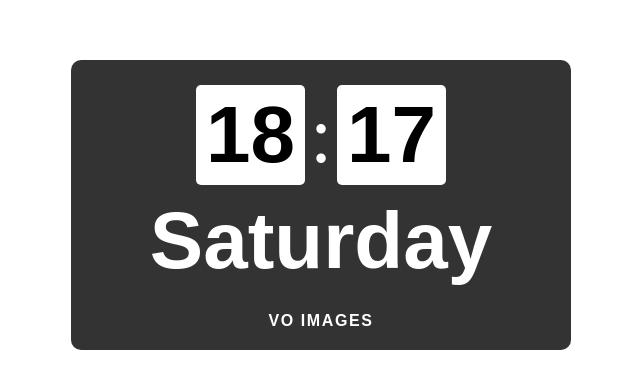
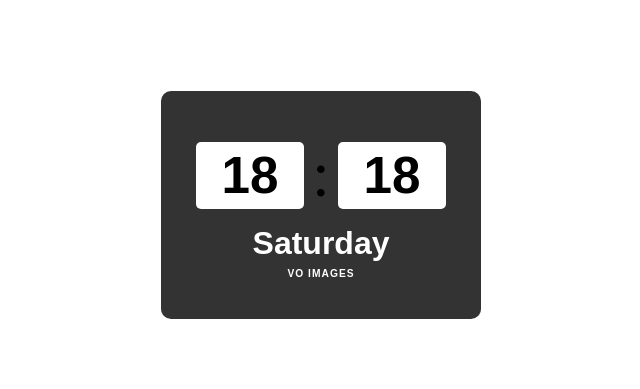
Before and after one commit to voimages/Notion_widgets, a plain HTML site: page index.html in a window 1280 px wide. Shown: the part 195-584 px from the top of the page, without its empty margins (319-959 px from the left). Drawn offline with Linux system fonts and the light colour scheme.

Commit message:
Update index.html

```diff
--- a/index.html
+++ b/index.html
@@ -24,7 +24,7 @@ body {
 }
 
 #clock-container {
-  width: 80%;
+  width: 25%;
   max-width: 500px;
   height: auto;
   background-color: transparent;
@@ -37,9 +37,9 @@ body {
 #clock {
   background-color: #333;
   color: white;
-  font-size: 5em;
+  font-size: 5vw; /* Adjust the font size as needed */
   text-align: center;
-  padding: 20px;
+  padding: 5vh;
   box-sizing: border-box;
   width: 100%;
   display: flex;
@@ -53,37 +53,69 @@ body {
   display: flex;
   justify-content: center;
   align-items: center;
+  margin: 0.3vh 0;
 }
 
 .time-part {
   background: #fff;
-  padding: 10px;
-  margin: 5px;
+  padding: 1vh 2vw;
+  margin: 1vh;
   border-radius: 5px;
   line-height: 1;
   color: black;
   font-weight: bold;
   font-style: normal;
+  font-size: 4vw; /* Adjust the font size as needed */
   font-family: 'Oswald', sans-serif;
 }
 
 #day {
   background: none;
-  margin: 5px;
+  margin: 1vh;
   padding: 0;
   color: white;
   font-weight: bold;
   font-style: normal;
+  font-size: 2.5vw; /* Adjust the font size as needed */
   font-family: 'Oswald', sans-serif;
-  font-size: 1em; /* Adjust the font size as needed */
 }
 
 #text {
-  margin-top: 20px;
-  font-size: 0.2em;
+  margin-top: 0.1vh;
+  font-size: 0.8vw; /* Adjust the font size as needed */
   letter-spacing: 0.1em;
   font-weight: bold;
   font-family: 'Arial', sans-serif;
+}
+
+@media (prefers-color-scheme: light) {
+  #time {
+    color: black;
+  }
+
+  .time-part {
+    background: white;
+    color: black;
+  }
+
+  #day {
+    color: white;
+  }
+}
+
+@media (prefers-color-scheme: dark) {
+  #time {
+    color: white;
+  }
+
+  .time-part {
+    background: black;
+    color: white;
+  }
+
+  #day {
+    color: white;
+  }
 }
 </style>
 </head>
@@ -96,7 +128,7 @@ body {
       <div>:</div>
       <div id="minutes" class="time-part"></div>
     </div>
-    <div id="day"></div>
+    <div id="day" class="time-part"></div>
     <div id="text">VO IMAGES</div>
   </div>
 </div>
@@ -108,7 +140,7 @@ function updateTime() {
   var minutes = now.getMinutes();
   var day = now.toLocaleDateString(undefined, { weekday: 'long' });
 
-  hours = (hours < 10 ? "0" : "") + hours;
+    hours = (hours < 10 ? "0" : "") + hours;
   minutes = (minutes < 10 ? "0" : "") + minutes;
 
   document.getElementById("hours").innerText = hours;
@@ -117,7 +149,7 @@ function updateTime() {
 }
 
 updateTime();
-setInterval(updateTime, 60000);
+setInterval(updateTime, 1000); // Update every second
 
 window.addEventListener("resize", function() {
   updateTime();
```
